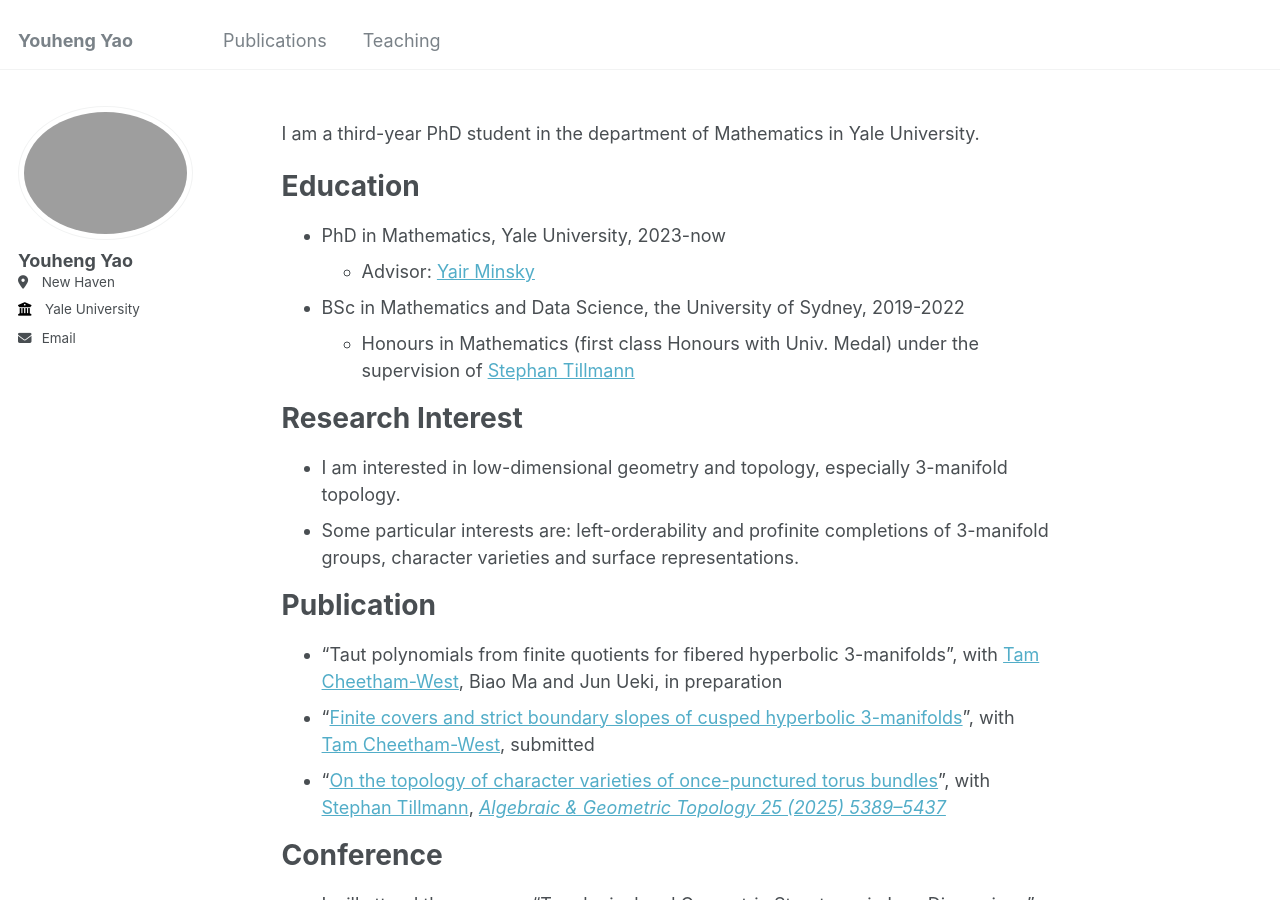
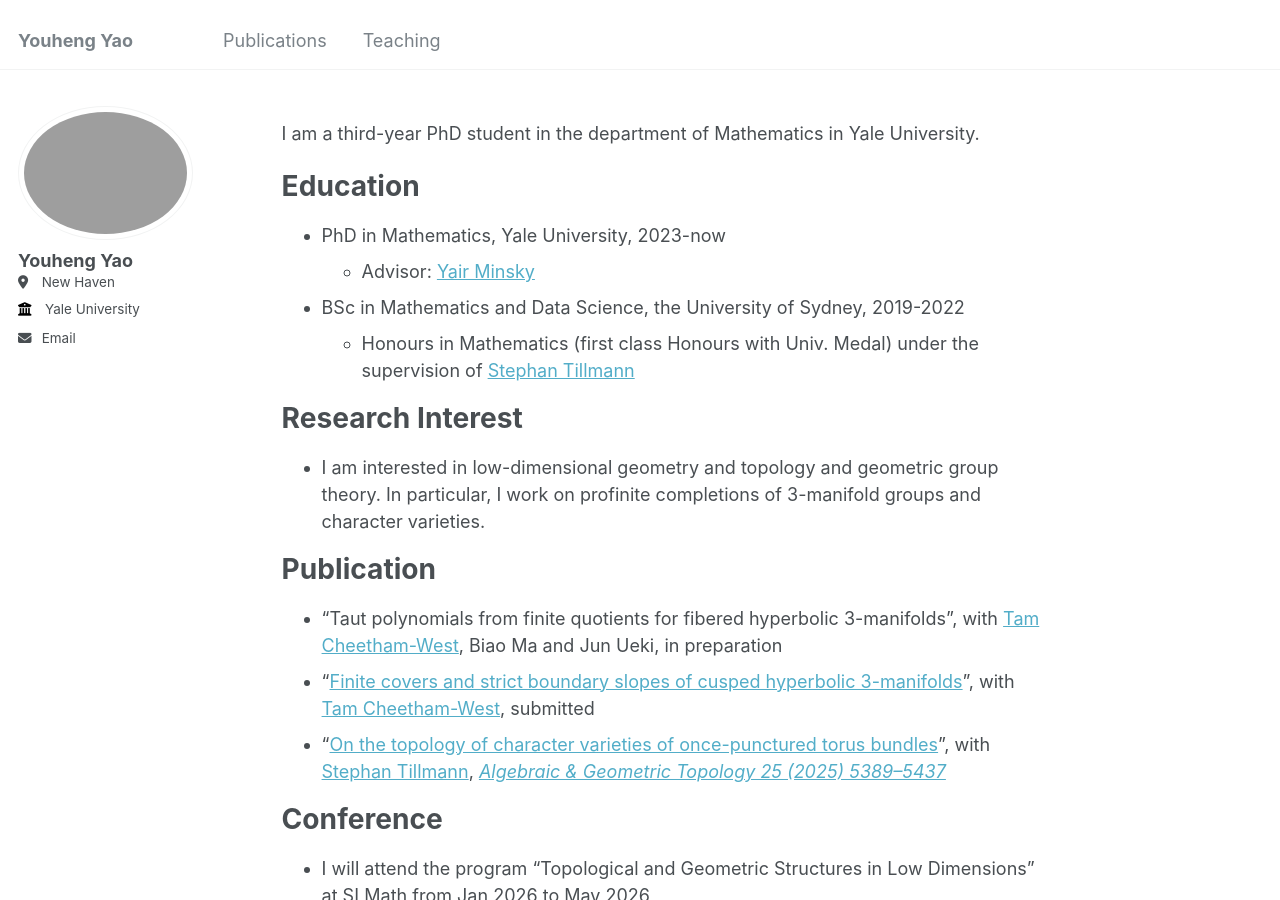
Before and after one commit to LionelYao/LionelYao.github.io, a Jekyll site: the page built from _pages/about.md, in a window 1280 px wide and 900 px high. Built offline with Jekyll 4.4.1, drawn with Linux system fonts in a browser that asks for light colours; a script that is not in the unit is left out.

Commit message:
Update about.md

```diff
--- a/_pages/about.md
+++ b/_pages/about.md
@@ -21,8 +21,7 @@ Education
 
 Research Interest
 ======
-- I am interested in low-dimensional geometry and topology, especially 3-manifold topology.
-- Some particular interests are: left-orderability and profinite completions of 3-manifold groups, character varieties and surface representations.
+- I am interested in low-dimensional geometry and topology and geometric group theory. In particular, I work on profinite completions of 3-manifold groups and character varieties.
 
 Publication
 ======
```
